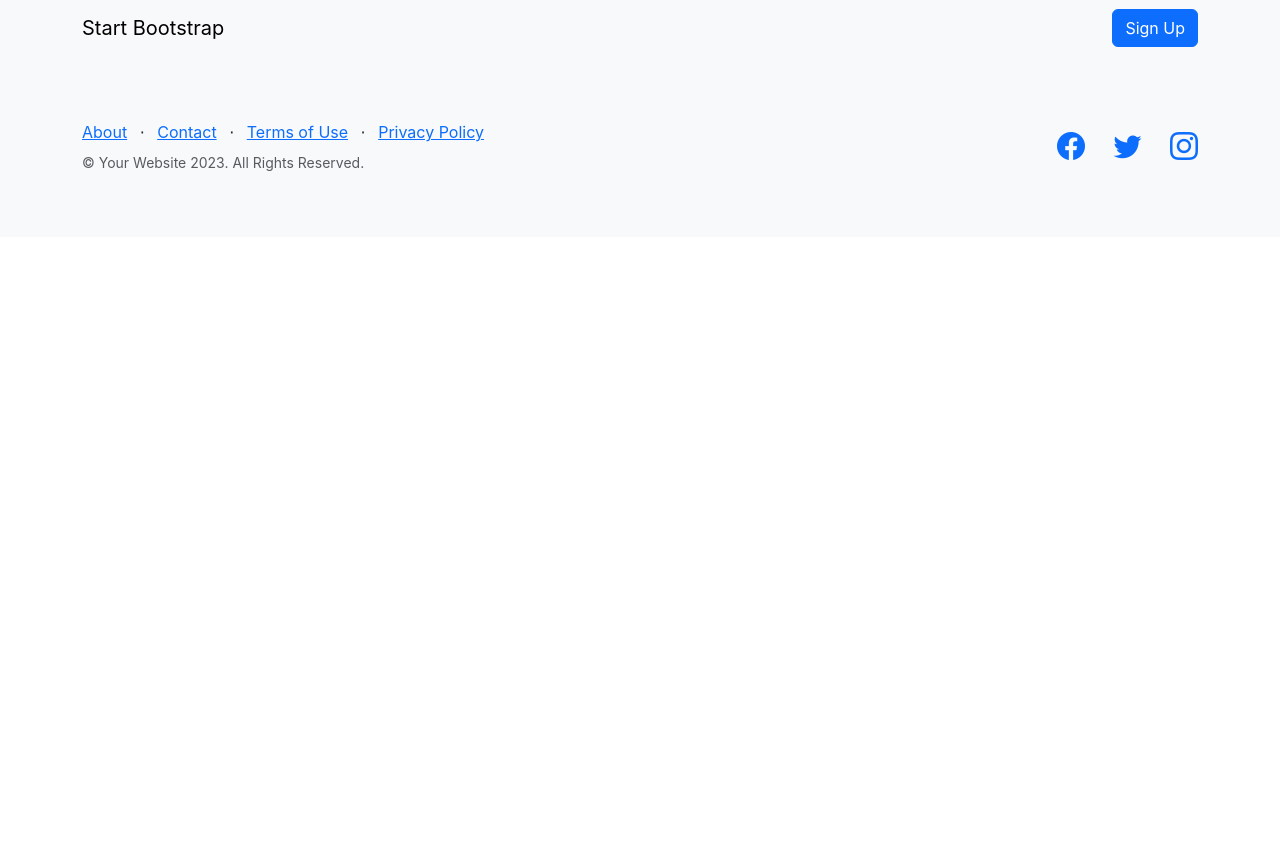
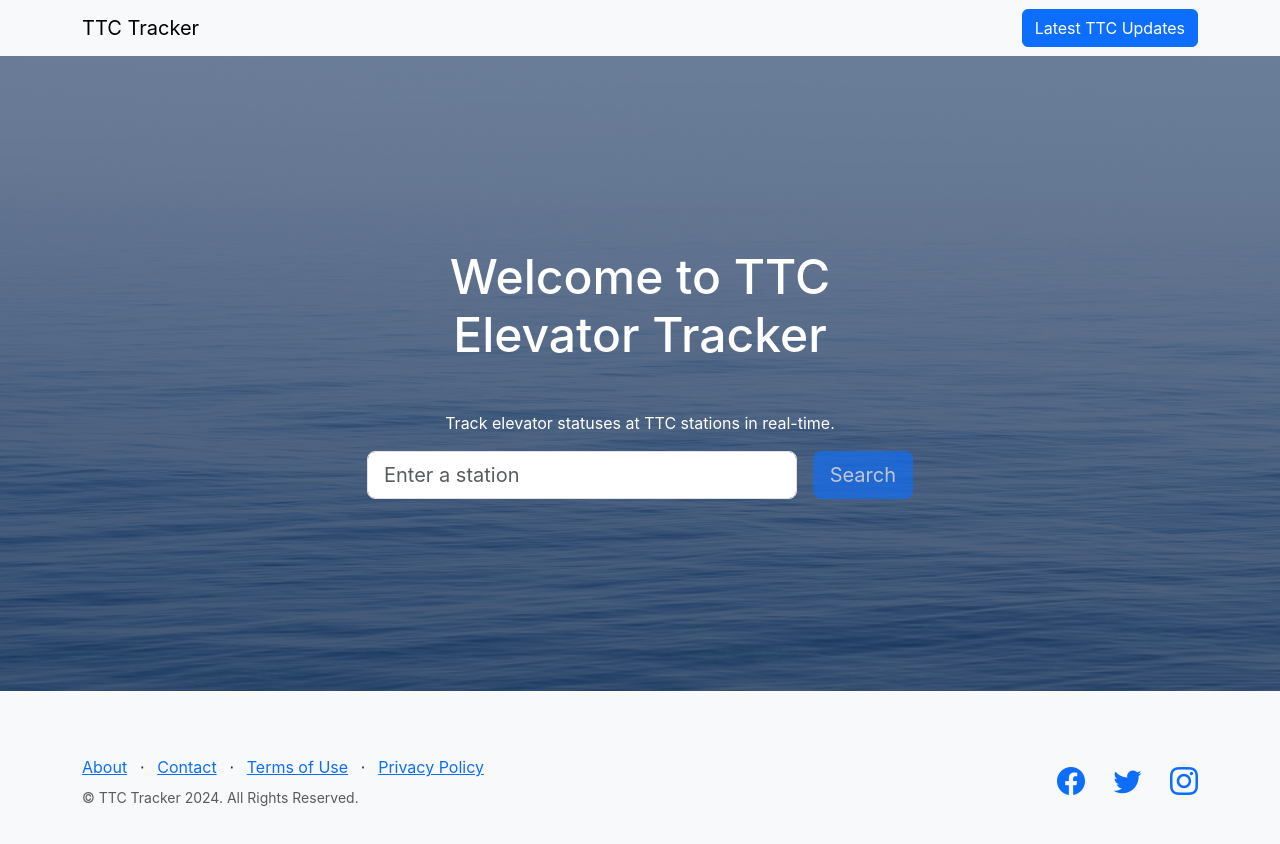
Before and after one commit to SamsenRd/ttc-elevator-tracker, a React (Create React App) app: page / in a window 1280 px wide. Shown: the top 844 px of the page. Before the commit the page ends 800 px from the top, so only its background shows below. Built offline with nearby package versions, Linux system fonts and the light colour scheme.

Commit message:
adding css styling

```diff
--- a/public/index.html
+++ b/public/index.html
@@ -11,7 +11,7 @@
 
   <link rel="manifest" href="%PUBLIC_URL%/manifest.json" />
 
-  <title>React App</title>
+  <title>TTC Tracker</title>
   <!-- Favicon-->
   <link rel="icon" type="image/x-icon" href="assets/favicon.ico" />
   <!-- Bootstrap icons-->
@@ -29,11 +29,10 @@
   <!-- Navigation-->
   <nav class="navbar navbar-light bg-light static-top">
     <div class="container">
-      <a class="navbar-brand" href="#!">Start Bootstrap</a>
-      <a class="btn btn-primary" href="#signup">Sign Up</a>
+      <a class="navbar-brand" href="#!">TTC Tracker</a>
+      <a class="btn btn-primary" href="#signup">Latest TTC Updates</a>
     </div>
   </nav>
-  <noscript>You need to enable JavaScript to run this app.</noscript>
   <div id="root"></div>
   <!-- Footer-->
   <footer class="footer bg-light">
@@ -49,7 +48,7 @@
             <li class="list-inline-item">⋅</li>
             <li class="list-inline-item"><a href="#!">Privacy Policy</a></li>
           </ul>
-          <p class="text-muted small mb-4 mb-lg-0">&copy; Your Website 2023. All Rights Reserved.</p>
+          <p class="text-muted small mb-4 mb-lg-0">&copy; TTC Tracker 2024. All Rights Reserved.</p>
         </div>
         <div class="col-lg-6 h-100 text-center text-lg-end my-auto">
           <ul class="list-inline mb-0">
--- a/src/App.js
+++ b/src/App.js
@@ -1,9 +1,12 @@
+import Hero from "../src/components/Hero.js"
+import Map from "../src/components/Map.js"
 import './App.css';
 
 export default function App() {
   return (
     <div className="App">
-
+      <Hero />
+      <Map />
     </div>
   );
 }
--- /dev/null
+++ b/src/components/Hero.js
@@ -0,0 +1,24 @@
+import React from "react"
+
+export default function Hero() {
+    return (
+        <>
+            <header class="masthead">
+                <div class="container position-relative">
+                    <div class="row justify-content-center">
+                        <div class="col-xl-6">
+                            <div class="text-center text-white">
+                                <h1 class="mb-5">Welcome to TTC Elevator Tracker</h1>
+                                <p>Track elevator statuses at TTC stations in real-time.</p>
+                                <div class="search-input">
+                                    <input type="text" class="form-control form-control-lg" placeholder="Enter a station"></input>
+                                    <button type="submit" class="btn btn-primary btn-lg disabled">Search</button>
+                                </div>
+                            </div>
+                        </div>
+                    </div>
+                </div>
+            </header>
+        </>
+    )
+}
--- /dev/null
+++ b/src/components/Map.js
@@ -0,0 +1,8 @@
+import React from "react"
+
+export default function Map (){
+    return(
+        <>
+        </>
+    )
+}
```
Also changed, not shown: public/css/styles.css.
